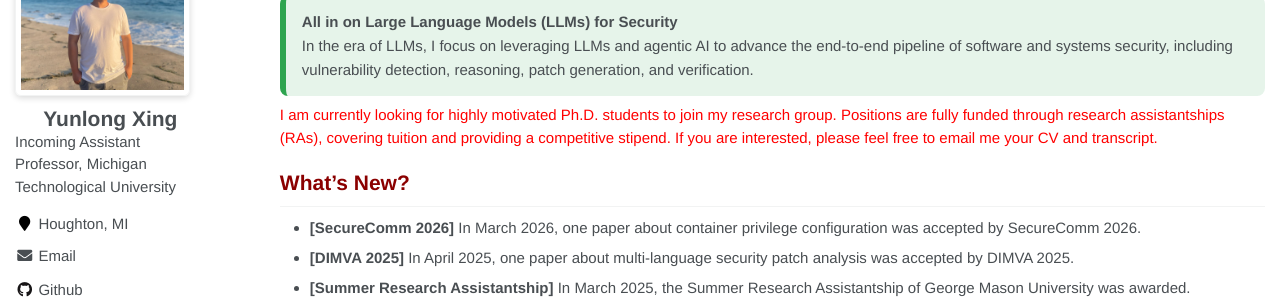
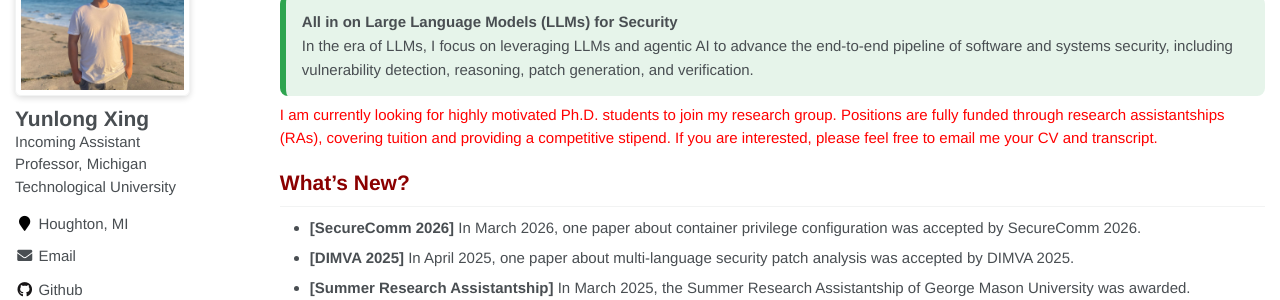
Before and after one commit to YunlongXing/yunlongxing.github.io, a Jekyll site: the page built from _pages/about.md, in a window 1280 px wide. Shown: the part 170-470 px from the top of the page. Built offline with Jekyll 4.4.1, drawn with Linux system fonts in a browser that asks for light colours; some web fonts are replaced.

Commit message:
Remove author content styles
Removed unused styles for author content, name, and bio.

```diff
--- a/assets/css/main.scss
+++ b/assets/css/main.scss
@@ -109,17 +109,3 @@ h1:before, .anchor:before {
   border-radius: 6px;
   box-shadow: 0 2px 6px rgba(0,0,0,0.15);
 }
-
-.author__content {
-  text-align: center;
-}
-
-.author__name {
-  font-weight: 600;
-  font-size: 1.2rem;
-}
-
-.author__bio {
-  font-size: 0.95rem;
-  color: #666;
-}
```
